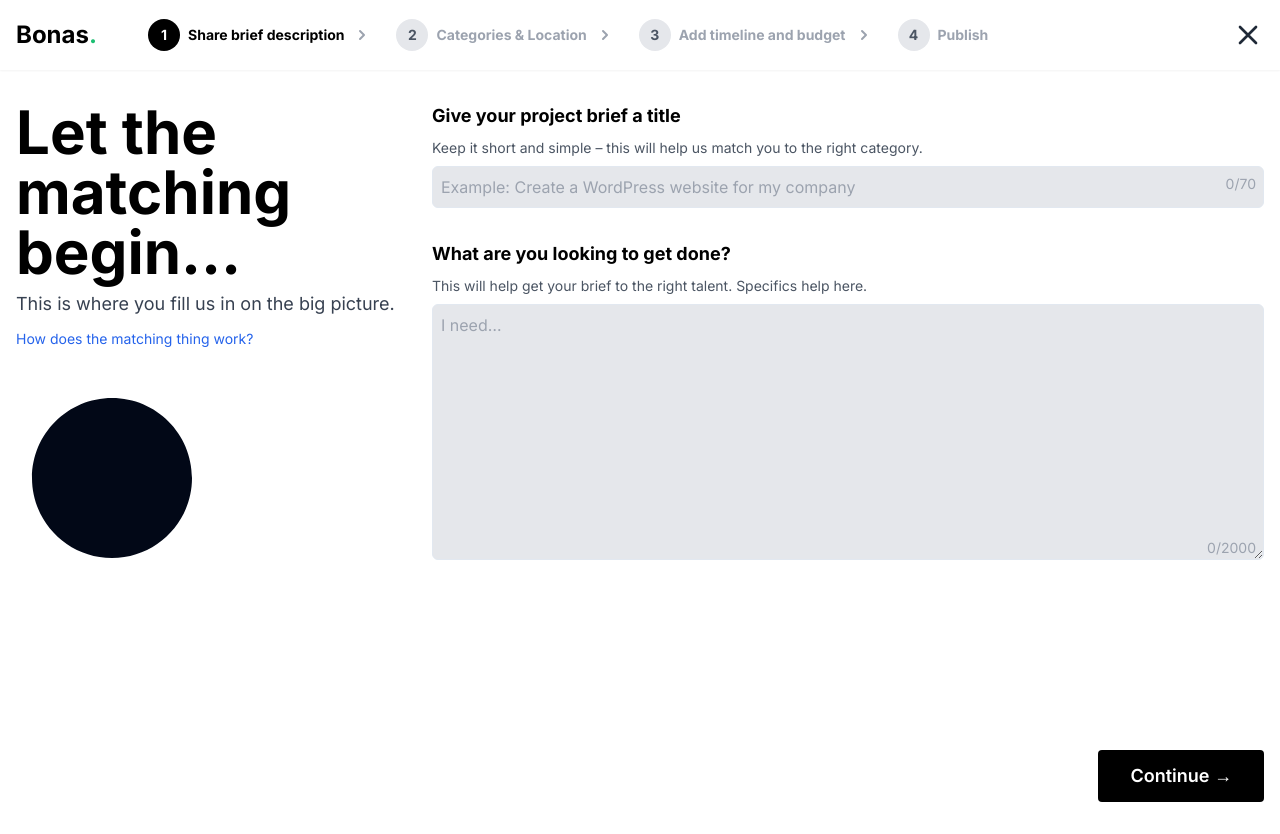
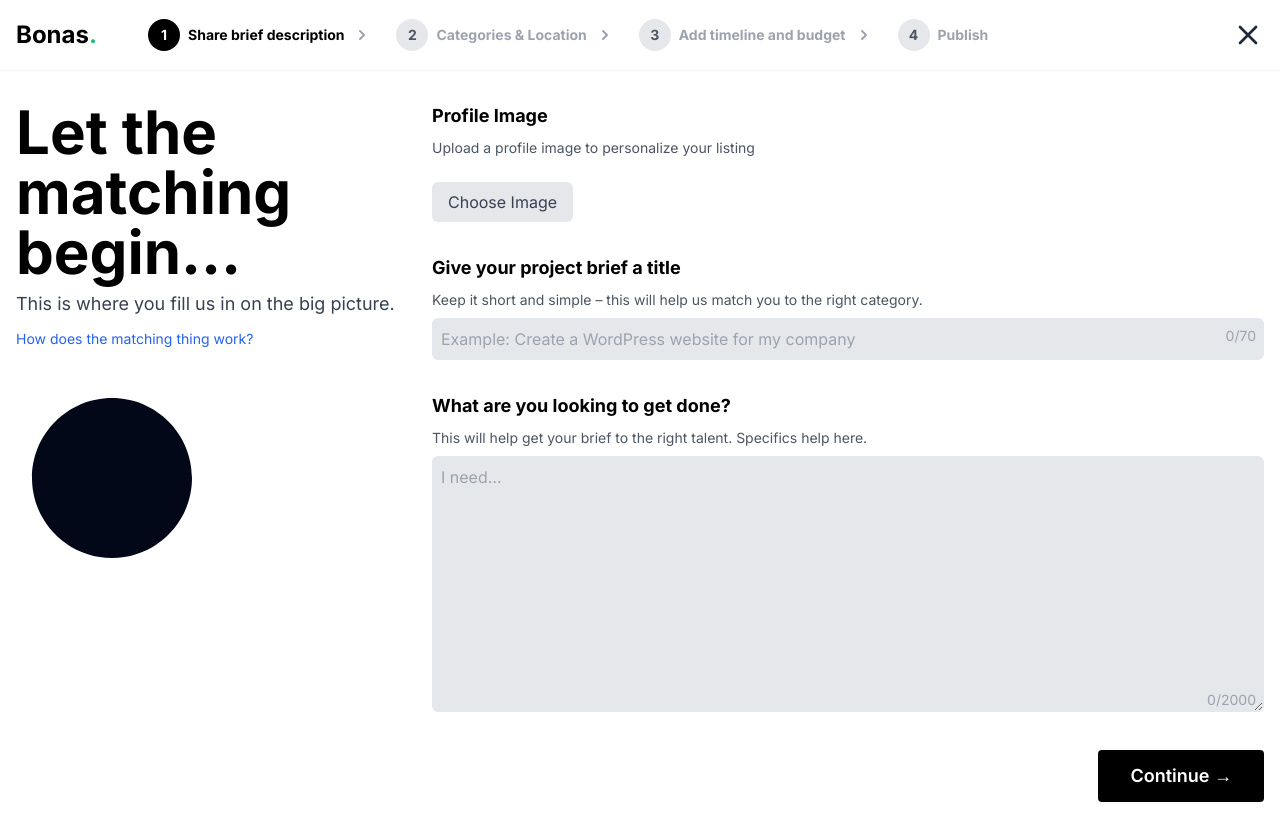
Before and after one commit to realJema/bonas, a Next.js app: page /publishListing in a window 1280 px wide. Built offline with nearby package versions, Linux system fonts and the light colour scheme.

Commit message:
feat: add image upload field to the publish listing form

```diff
--- a/app/(protected)/profile/user-dashboard/[username]/page.tsx
+++ b/app/(protected)/profile/user-dashboard/[username]/page.tsx
@@ -69,7 +69,7 @@ const UserProfilePage = async ({
           <div>
             {listings.length > 0 ? (
               <>
-                <div className="grid grid-cols-1 sm:grid-cols-2 md:grid-cols-3 gap-5 py-4 px-10 sm:px-4">
+                <div className="grid grid-cols-1 sm:grid-cols-2 md:grid-cols-3 gap-6 py-4 px-10 sm:px-4">
                   {listings.map((listing, index) => (
                     <ItemCard
                       key={listing.id}
--- a/app/publishListing/components/Step1.tsx
+++ b/app/publishListing/components/Step1.tsx
@@ -1,24 +1,44 @@
 import { ListingFormData } from '@/schemas/interfaces';
+import Image from 'next/image';
 import { useState, useEffect } from 'react';
 
 interface Step1Props {
-  onContinue: (data: { title: string; description: string }) => void;
+  onContinue: (data: { title: string; description: string; profileImage?: string }) => void;
   formData: ListingFormData;
 }
 
 export default function Step1({ onContinue, formData }: Step1Props) {
   const [title, setTitle] = useState(formData.title || '');
   const [description, setDescription] = useState(formData.description || '');
+  const [profileImage, setProfileImage] = useState<string>(formData.profileImage || '');
+  const [previewImage, setPreviewImage] = useState<string | null>(formData.profileImage || null);
+
 
   useEffect(() => {
     setTitle(formData.title || '');
     setDescription(formData.description || '');
+     setProfileImage(formData.profileImage || '');
+    setPreviewImage(formData.profileImage || null);
   }, [formData]);
 
   const handleSubmit = (e: React.FormEvent<HTMLFormElement>) => {
     e.preventDefault();
     onContinue({ title, description });
   };
+
+   const handleImageChange = (e: React.ChangeEvent<HTMLInputElement>) => {
+     const file = e.target.files?.[0];
+     if (file) {
+       // Convert to base64 for preview
+       const reader = new FileReader();
+       reader.onloadend = () => {
+         const base64String = reader.result as string;
+         setProfileImage(base64String);
+         setPreviewImage(base64String);
+       };
+       reader.readAsDataURL(file);
+     }
+   };
 
   return (
     <div className="flex flex-col md:flex-row">
@@ -48,14 +68,61 @@ export default function Step1({ onContinue, formData }: Step1Props) {
 
       {/* Right Column (Form) */}
       <div className="w-full md:w-2/3">
-        <form onSubmit={handleSubmit} className="flex flex-col h-auto md:h-[700px]">
+        <form
+          onSubmit={handleSubmit}
+          className="flex flex-col h-auto md:h-[700px]"
+        >
           <div className="flex-grow space-y-8">
+            {/* Image Upload Section */}
             <div>
-              <label htmlFor="title" className="block font-bold mb-2 text-black text-lg">
+              <label
+                htmlFor="profileImage"
+                className="block font-bold mb-2 text-black text-lg"
+              >
+                Profile Image
+              </label>
+              <p className="text-sm text-gray-600 mb-2">
+                Upload a profile image to personalize your listing
+              </p>
+              <div className="space-y-4">
+                <input
+                  type="file"
+                  id="profileImage"
+                  accept="image/*"
+                  onChange={handleImageChange}
+                  className="hidden"
+                />
+                <label
+                  htmlFor="profileImage"
+                  className="cursor-pointer inline-block bg-gray-200 text-gray-700 px-4 py-2 rounded-md hover:bg-gray-300 transition-colors"
+                >
+                  Choose Image
+                </label>
+
+                {/* Image Preview */}
+                {previewImage && (
+                  <div className="relative w-32 h-32 rounded-full overflow-hidden border-2 border-gray-200">
+                    <Image
+                      src={previewImage}
+                      alt="Profile preview"
+                      fill
+                      style={{ objectFit: "cover" }}
+                    />
+                  </div>
+                )}
+              </div>
+            </div>
+
+            <div>
+              <label
+                htmlFor="title"
+                className="block font-bold mb-2 text-black text-lg"
+              >
                 Give your project brief a title
               </label>
               <p className="text-sm text-gray-600 mb-2">
-                Keep it short and simple – this will help us match you to the right category.
+                Keep it short and simple – this will help us match you to the
+                right category.
               </p>
               <div className="relative">
                 <input
@@ -68,15 +135,21 @@ export default function Step1({ onContinue, formData }: Step1Props) {
                   value={title}
                   onChange={(e) => setTitle(e.target.value)}
                 />
-                <span className="absolute right-2 top-2 text-sm text-gray-400">{title.length}/70</span>
+                <span className="absolute right-2 top-2 text-sm text-gray-400">
+                  {title.length}/70
+                </span>
               </div>
             </div>
             <div>
-              <label htmlFor="description" className="block font-bold mb-2 text-black text-lg">
+              <label
+                htmlFor="description"
+                className="block font-bold mb-2 text-black text-lg"
+              >
                 What are you looking to get done?
               </label>
               <p className="text-sm text-gray-600 mb-2">
-                This will help get your brief to the right talent. Specifics help here.
+                This will help get your brief to the right talent. Specifics
+                help here.
               </p>
               <div className="relative">
                 <textarea
@@ -88,11 +161,11 @@ export default function Step1({ onContinue, formData }: Step1Props) {
                   value={description}
                   onChange={(e) => setDescription(e.target.value)}
                 ></textarea>
-                <span className="absolute right-2 bottom-2 text-sm text-gray-400">{description.length}/2000</span>
+                <span className="absolute right-2 bottom-2 text-sm text-gray-400">
+                  {description.length}/2000
+                </span>
               </div>
             </div>
-
-            {/* add image here and preview under it , make sure to use next/Image */}
           </div>
           <div className="mt-8 md:mt-auto text-right">
             <button
```
